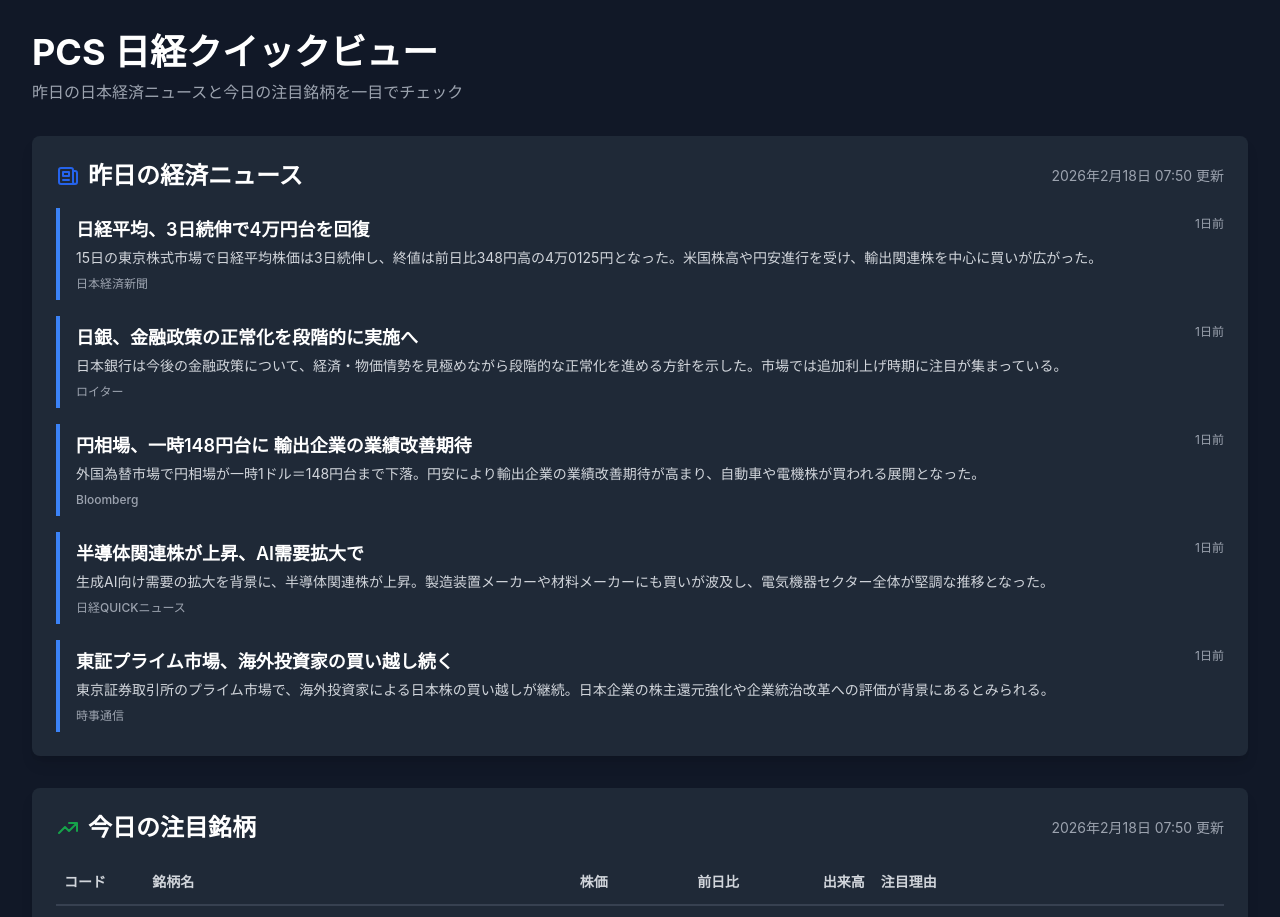
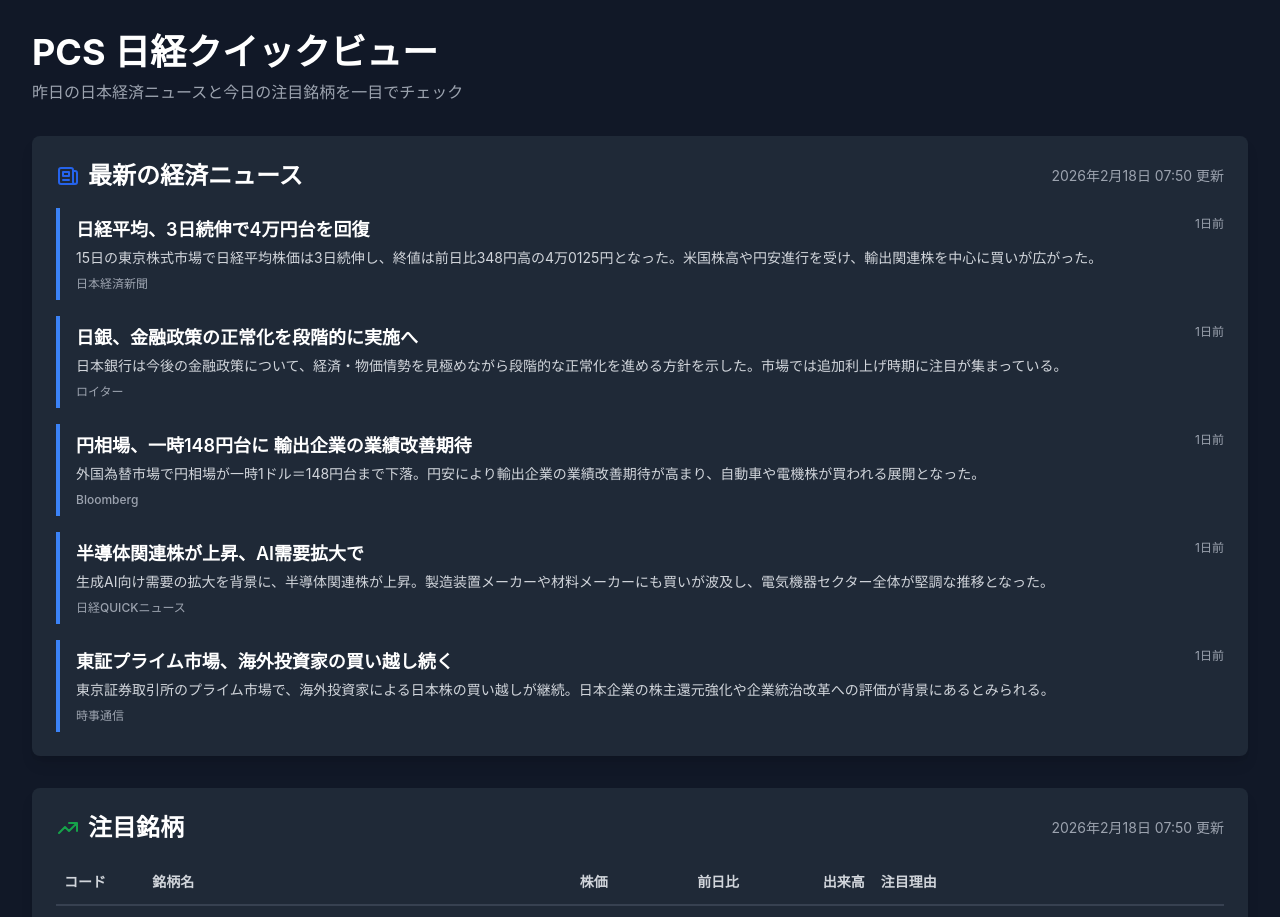
Before and after one commit to ShotaYoshikawaSCK/PCS-Nikkei-Quick-View, a Next.js app: page / in a window 1280 px wide. Shown: the top 917 px of the page. Built offline with nearby package versions, Linux system fonts and the light colour scheme.

Commit message:
Fix: Update section titles to be more accurate per code review feedback
Co-authored-by: ShotaYoshikawaSCK <259752855+ShotaYoshikawaSCK@users.noreply.github.com>

```diff
--- a/components/AttentionStocksList.tsx
+++ b/components/AttentionStocksList.tsx
@@ -65,7 +65,7 @@ export default function AttentionStocksList({ stocks, updatedAt }: AttentionStoc
               d="M13 7h8m0 0v8m0-8l-8 8-4-4-6 6"
             />
           </svg>
-          今日の注目銘柄
+          注目銘柄
         </h2>
         <span className="text-sm text-gray-500 dark:text-gray-400">
           {formatDate(updatedAt)} 更新
--- a/components/NewsSummaryCard.tsx
+++ b/components/NewsSummaryCard.tsx
@@ -51,7 +51,7 @@ export default function NewsSummaryCard({ news, updatedAt }: NewsSummaryCardProp
               d="M19 20H5a2 2 0 01-2-2V6a2 2 0 012-2h10a2 2 0 012 2v1m2 13a2 2 0 01-2-2V7m2 13a2 2 0 002-2V9a2 2 0 00-2-2h-2m-4-3H9M7 16h6M7 8h6v4H7V8z"
             />
           </svg>
-          昨日の経済ニュース
+          最新の経済ニュース
         </h2>
         <span className="text-sm text-gray-500 dark:text-gray-400">
           {formatDate(updatedAt)} 更新
```
